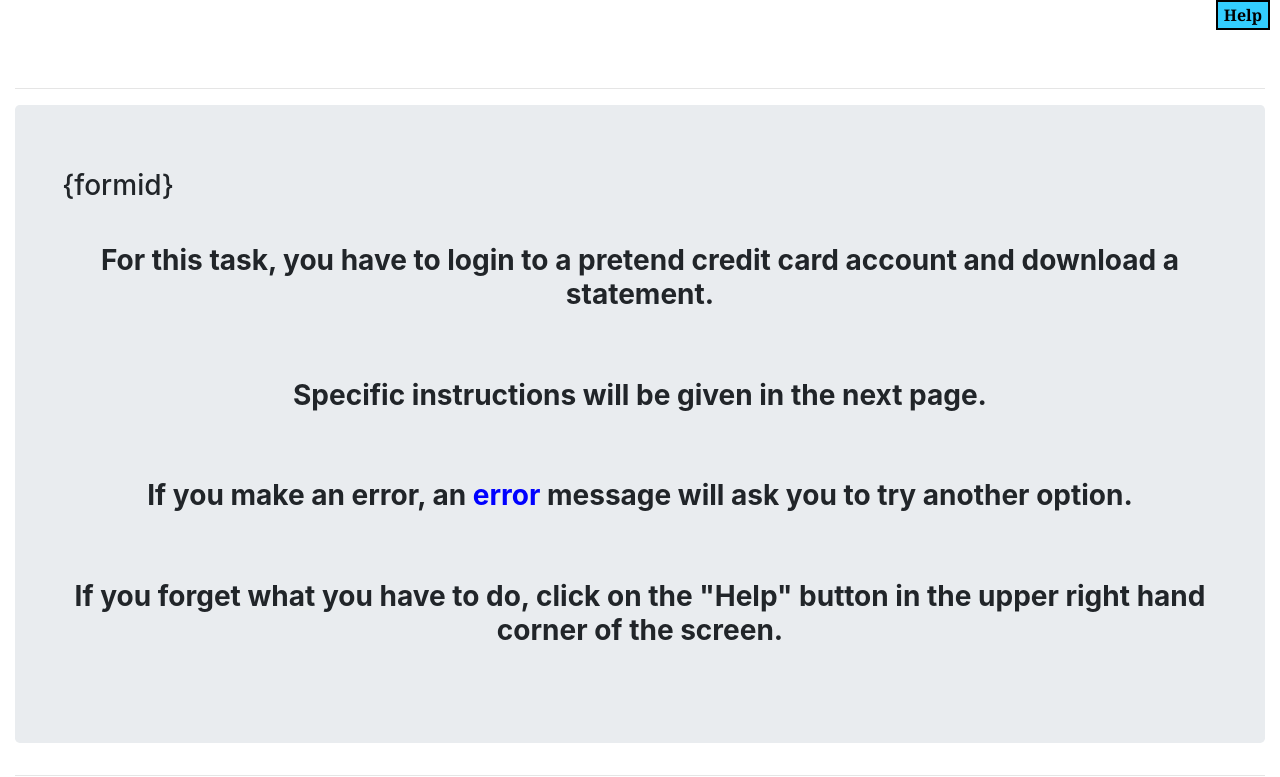
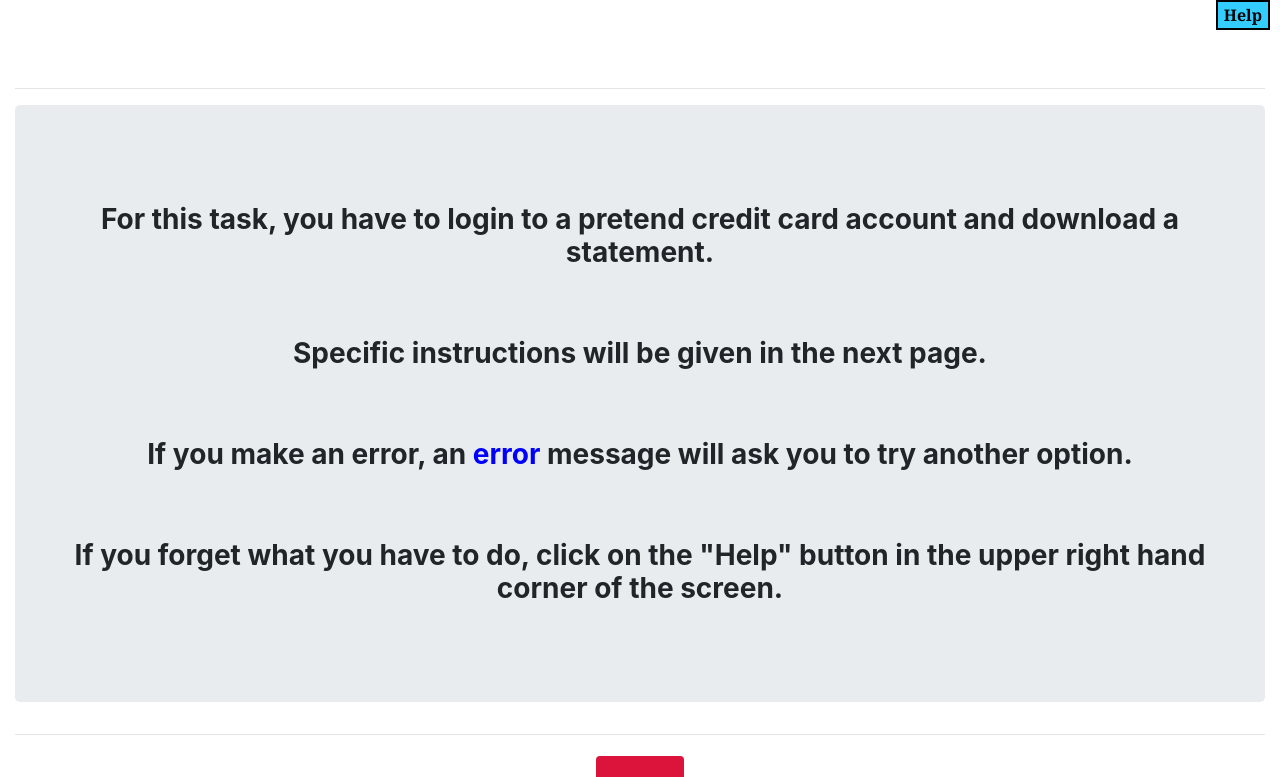
Before and after one commit to hicsail/omm-docker, a PHP site: page /instruction_page.php in a window 1280 px wide. Shown: the top 777 px of the page. Run offline with PHP 8.4, Linux system fonts and the light colour scheme; some libraries are stand-ins or nearby versions.

Commit message:
removed error

```diff
--- a/app/instruction_page.php
+++ b/app/instruction_page.php
@@ -40,7 +40,6 @@
 <div class="jumbotron">
 <div class="container-fluid">
 	<div class="inst-box">
-    <h3>{formid}</h3>
 		<h3><b><center><br>
       For this task, you have to login to a pretend credit card account and download a statement. <br><br><br>Specific instructions will be given in the next page.<br><br><br>
 If you make an error, an <span onclick="erroralert(this)"; style ="color:blue">error</span> message will ask you to try another option.<br><br><br>
```
